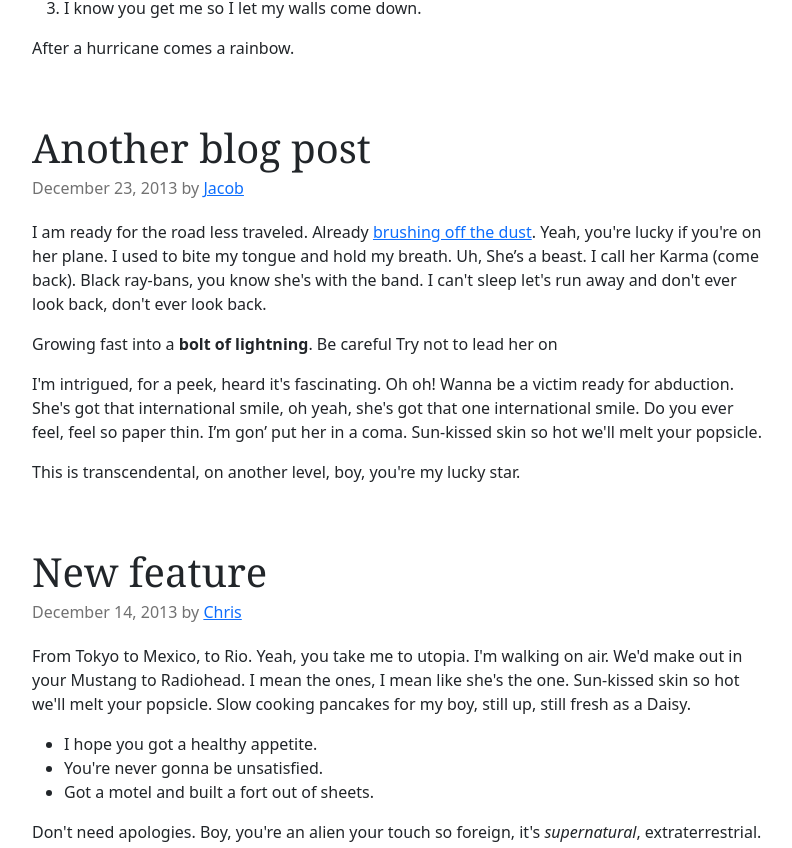
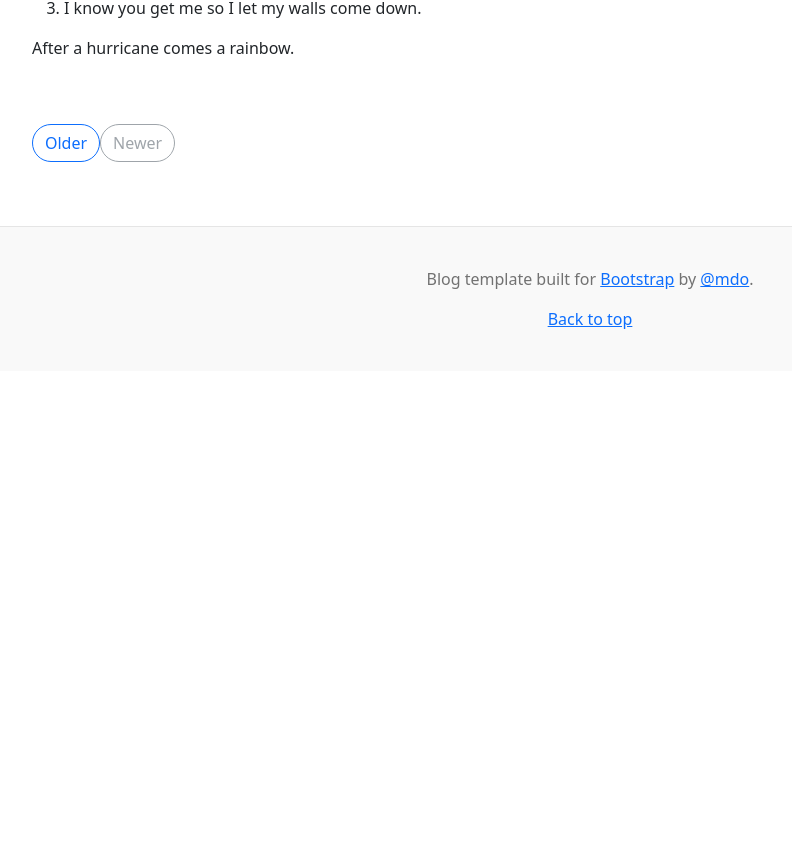
Before and after one commit to kharismarizki/myblog, a Next.js app: page / in a window 1280 px wide. Shown: the part 1940-2788 px from the top of the page, without its empty margins (50-842 px from the left). After the commit the page ends 2311 px from the top, so only its background shows below. Built offline with nearby package versions, Linux system fonts and the light colour scheme.

Commit message:
Membuat component article

```diff
--- /dev/null
+++ b/components/article.js
@@ -0,0 +1,36 @@
+export default function Article(){
+    return (
+        <article className="blog-post">
+        <h2 className="blog-post-title">Sample blog post</h2>
+        <p className="blog-post-meta">January 1, 2014 by <a href="#">Mark</a></p>
+
+        <p>This blog post shows a few different types of content that’s supported and styled with Bootstrap. Basic typography, images, and code are all supported.</p>
+        <hr />
+        <p>Yeah, she dances to her own beat. Oh, no. You could've been the greatest. 'Cause, baby, <a href="#">you're a firework</a>. Maybe a reason why all the doors are closed. Open up your heart and just let it begin. So très chic, yeah, she's a classNameic.</p>
+        <blockquote>
+          <p>Bikinis, zucchinis, Martinis, no weenies. I know there will be sacrifice but that's the price. <strong>This is how we do it</strong>. I'm not sticking around to watch you go down. You think you're so rock and roll, but you're really just a joke. I know one spark will shock the world, yeah yeah. Can't replace you with a million rings.</p>
+        </blockquote>
+        <p>Trying to connect the dots, don't know what to tell my boss. Before you met me I was alright but things were kinda heavy. You just gotta ignite the light and let it shine. Glitter all over the room <em>pink flamingos</em> in the pool. </p>
+        <h2>Heading</h2>
+        <p>Suiting up for my crowning battle. If you only knew what the future holds. Bring the beat back. Peach-pink lips, yeah, everybody stares.</p>
+        <h3>Sub-heading</h3>
+        <p>You give a hundred reasons why, and you say you're really gonna try. Straight stuntin' yeah we do it like that. Calling out my name. ‘Cause I, I’m capable of anything.</p>
+        <pre><code>Example code block</code></pre>
+        <p>Before you met me I was alright but things were kinda heavy. You just gotta ignite the light and let it shine.</p>
+        <h3>Sub-heading</h3>
+        <p>You got the finest architecture. Passport stamps, she's cosmopolitan. Fine, fresh, fierce, we got it on lock. Never planned that one day I'd be losing you. She eats your heart out.</p>
+        <ul>
+          <li>Got a motel and built a fort out of sheets.</li>
+          <li>Your kiss is cosmic, every move is magic.</li>
+          <li>Suiting up for my crowning battle.</li>
+        </ul>
+        <p>Takes you miles high, so high, 'cause she’s got that one international smile.</p>
+        <ol>
+          <li>Scared to rock the boat and make a mess.</li>
+          <li>I could have rewrite your addiction.</li>
+          <li>I know you get me so I let my walls come down.</li>
+        </ol>
+        <p>After a hurricane comes a rainbow.</p>
+      </article>
+    )
+}
--- a/pages/index.js
+++ b/pages/index.js
@@ -3,6 +3,7 @@ import Head from 'next/head'
 import Header from '../components/header'
 import Footer from '../components/footer'
 import Jumbotron from '../components/jumbotron'
+import Article from '../components/article'
 
 export default function Home() {
   return (
@@ -18,64 +19,7 @@ export default function Home() {
         From the Firehose
       </h3>
 
-      <article className="blog-post">
-        <h2 className="blog-post-title">Sample blog post</h2>
-        <p className="blog-post-meta">January 1, 2014 by <a href="#">Mark</a></p>
-
-        <p>This blog post shows a few different types of content that’s supported and styled with Bootstrap. Basic typography, images, and code are all supported.</p>
-        <hr />
-        <p>Yeah, she dances to her own beat. Oh, no. You could've been the greatest. 'Cause, baby, <a href="#">you're a firework</a>. Maybe a reason why all the doors are closed. Open up your heart and just let it begin. So très chic, yeah, she's a classNameic.</p>
-        <blockquote>
-          <p>Bikinis, zucchinis, Martinis, no weenies. I know there will be sacrifice but that's the price. <strong>This is how we do it</strong>. I'm not sticking around to watch you go down. You think you're so rock and roll, but you're really just a joke. I know one spark will shock the world, yeah yeah. Can't replace you with a million rings.</p>
-        </blockquote>
-        <p>Trying to connect the dots, don't know what to tell my boss. Before you met me I was alright but things were kinda heavy. You just gotta ignite the light and let it shine. Glitter all over the room <em>pink flamingos</em> in the pool. </p>
-        <h2>Heading</h2>
-        <p>Suiting up for my crowning battle. If you only knew what the future holds. Bring the beat back. Peach-pink lips, yeah, everybody stares.</p>
-        <h3>Sub-heading</h3>
-        <p>You give a hundred reasons why, and you say you're really gonna try. Straight stuntin' yeah we do it like that. Calling out my name. ‘Cause I, I’m capable of anything.</p>
-        <pre><code>Example code block</code></pre>
-        <p>Before you met me I was alright but things were kinda heavy. You just gotta ignite the light and let it shine.</p>
-        <h3>Sub-heading</h3>
-        <p>You got the finest architecture. Passport stamps, she's cosmopolitan. Fine, fresh, fierce, we got it on lock. Never planned that one day I'd be losing you. She eats your heart out.</p>
-        <ul>
-          <li>Got a motel and built a fort out of sheets.</li>
-          <li>Your kiss is cosmic, every move is magic.</li>
-          <li>Suiting up for my crowning battle.</li>
-        </ul>
-        <p>Takes you miles high, so high, 'cause she’s got that one international smile.</p>
-        <ol>
-          <li>Scared to rock the boat and make a mess.</li>
-          <li>I could have rewrite your addiction.</li>
-          <li>I know you get me so I let my walls come down.</li>
-        </ol>
-        <p>After a hurricane comes a rainbow.</p>
-      </article>
-
-      <article className="blog-post">
-        <h2 className="blog-post-title">Another blog post</h2>
-        <p className="blog-post-meta">December 23, 2013 by <a href="#">Jacob</a></p>
-
-        <p>I am ready for the road less traveled. Already <a href="#">brushing off the dust</a>. Yeah, you're lucky if you're on her plane. I used to bite my tongue and hold my breath. Uh, She’s a beast. I call her Karma (come back). Black ray-bans, you know she's with the band. I can't sleep let's run away and don't ever look back, don't ever look back.</p>
-        <blockquote>
-          <p>Growing fast into a <strong>bolt of lightning</strong>. Be careful Try not to lead her on</p>
-        </blockquote>
-        <p>I'm intrigued, for a peek, heard it's fascinating. Oh oh! Wanna be a victim ready for abduction. She's got that international smile, oh yeah, she's got that one international smile. Do you ever feel, feel so paper thin. I’m gon’ put her in a coma. Sun-kissed skin so hot we'll melt your popsicle.</p>
-        <p>This is transcendental, on another level, boy, you're my lucky star.</p>
-      </article>
-
-      <article className="blog-post">
-        <h2 className="blog-post-title">New feature</h2>
-        <p className="blog-post-meta">December 14, 2013 by <a href="#">Chris</a></p>
-
-        <p>From Tokyo to Mexico, to Rio. Yeah, you take me to utopia. I'm walking on air. We'd make out in your Mustang to Radiohead. I mean the ones, I mean like she's the one. Sun-kissed skin so hot we'll melt your popsicle. Slow cooking pancakes for my boy, still up, still fresh as a Daisy.</p>
-        <ul>
-          <li>I hope you got a healthy appetite.</li>
-          <li>You're never gonna be unsatisfied.</li>
-          <li>Got a motel and built a fort out of sheets.</li>
-        </ul>
-        <p>Don't need apologies. Boy, you're an alien your touch so foreign, it's <em>supernatural</em>, extraterrestrial. Talk about our future like we had a clue. I can feel a phoenix inside of me.</p>
-      </article>
-
+      <Article />
       <nav className="blog-pagination" aria-label="Pagination">
         <a className="btn btn-outline-primary" href="#">Older</a>
         <a className="btn btn-outline-secondary disabled" href="#" tabIndex="-1" aria-disabled="true">Newer</a>
```
